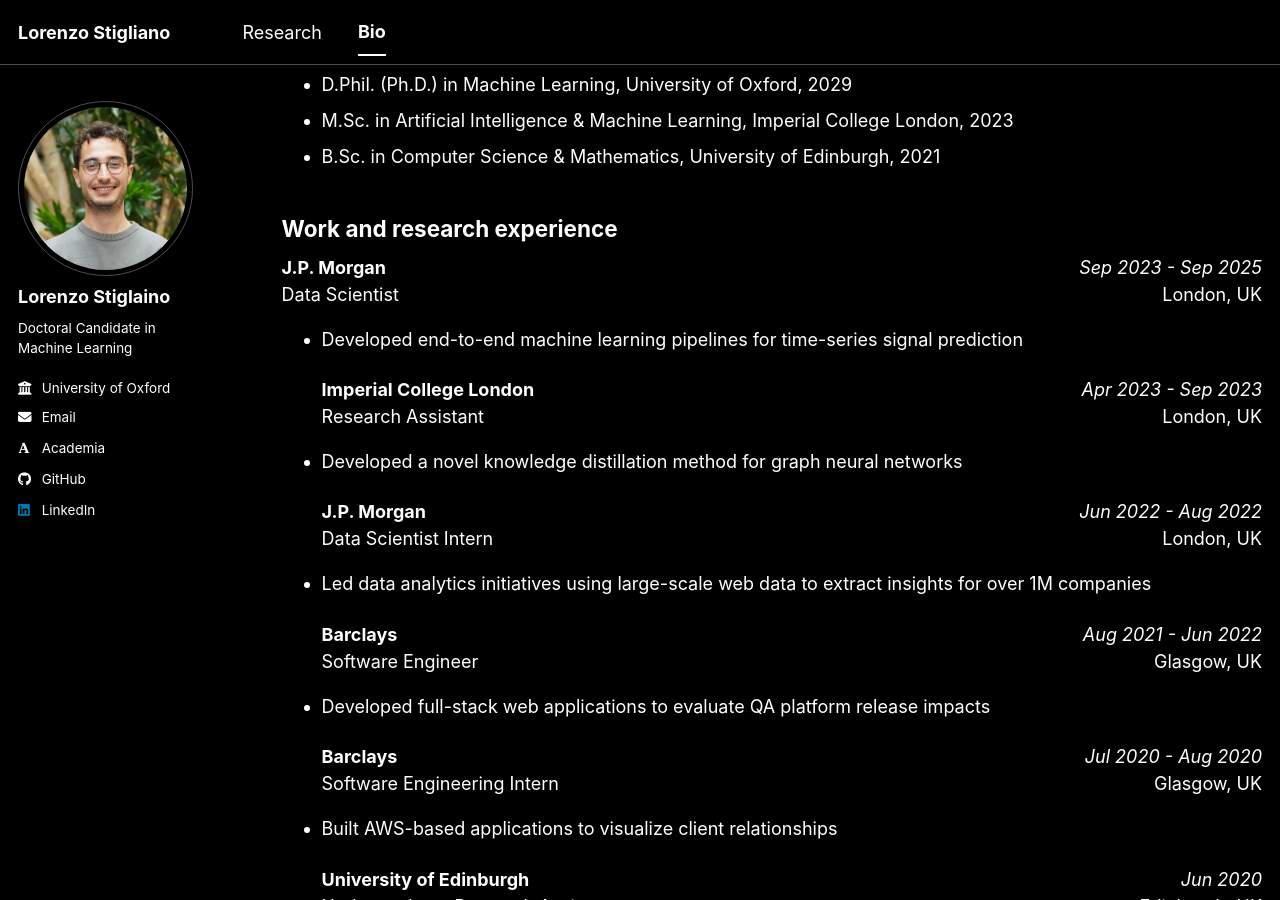
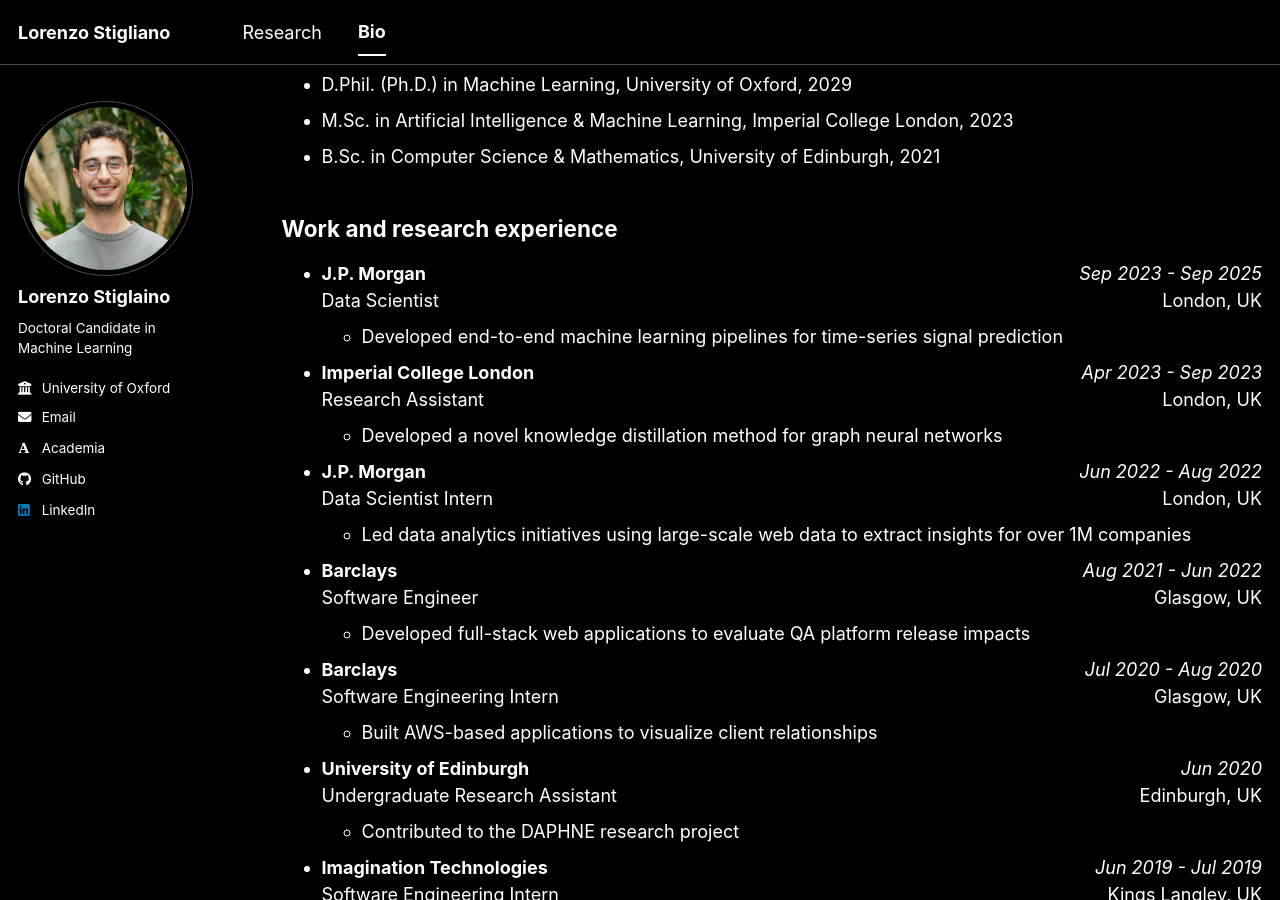
Before and after one commit to LorenzoStigliano/lorenzostigliano.github.io, a Jekyll site: the page built from _pages/cv.md, in a window 1280 px wide and 900 px high, scrolled down 511 px. Built offline with Jekyll 4.4.1, drawn with Linux system fonts in a browser that asks for light colours; some web fonts are replaced; a script bundle is joined from its source files by our own code; library files that are not in the unit come from our copies.

Commit message:
formatting

```diff
--- a/_pages/cv.md
+++ b/_pages/cv.md
@@ -24,75 +24,99 @@
 
 ## Work and research experience
 
-  <div style="display:flex; justify-content:space-between;">
-    <strong>J.P. Morgan</strong>
-    <span><em>Sep 2023 - Sep 2025</em></span>
-  </div>
-  <div style="display:flex; justify-content:space-between;">
-    <span>Data Scientist</span>
-    <span>London, UK</span>
-  </div>
-- Developed end-to-end machine learning pipelines for time-series signal prediction
-
-  <div style="display:flex; justify-content:space-between;">
-    <strong>Imperial College London</strong>
-    <span><em>Apr 2023 - Sep 2023</em></span>
-  </div>
-  <div style="display:flex; justify-content:space-between;">
-    <span>Research Assistant</span>
-    <span>London, UK</span>
-  </div>
-- Developed a novel knowledge distillation method for graph neural networks
-
-  <div style="display:flex; justify-content:space-between;">
-    <strong>J.P. Morgan</strong>
-    <span><em>Jun 2022 - Aug 2022</em></span>
-  </div>
-  <div style="display:flex; justify-content:space-between;">
-    <span>Data Scientist Intern</span>
-    <span>London, UK</span>
-  </div>
-- Led data analytics initiatives using large-scale web data to extract insights for over 1M companies
-
-  <div style="display:flex; justify-content:space-between;">
-    <strong>Barclays</strong>
-    <span><em>Aug 2021 - Jun 2022</em></span>
-  </div>
-  <div style="display:flex; justify-content:space-between;">
-    <span>Software Engineer</span>
-    <span>Glasgow, UK</span>
-  </div>
-- Developed full-stack web applications to evaluate QA platform release impacts
-
-  <div style="display:flex; justify-content:space-between;">
-    <strong>Barclays</strong>
-    <span><em>Jul 2020 - Aug 2020</em></span>
-  </div>
-  <div style="display:flex; justify-content:space-between;">
-    <span>Software Engineering Intern</span>
-    <span>Glasgow, UK</span>
-  </div>
-- Built AWS-based applications to visualize client relationships
-
-  <div style="display:flex; justify-content:space-between;">
-    <strong>University of Edinburgh</strong>
-    <span><em>Jun 2020</em></span>
-  </div>
-  <div style="display:flex; justify-content:space-between;">
-    <span>Undergraduate Research Assistant</span>
-    <span>Edinburgh, UK</span>
-  </div>
-- Contributed to the DAPHNE research project
-
-  <div style="display:flex; justify-content:space-between;">
-    <strong>Imagination Technologies</strong>
-    <span><em>Jun 2019 - Jul 2019</em></span>
-  </div>
-  <div style="display:flex; justify-content:space-between;">
-    <span>Software Engineering Intern</span>
-    <span>Kings Langley, UK</span>
-  </div>
-- Developed a full-stack application automating hardware emulator workflows
+<ul>
+  <li>
+    <div style="display:flex; justify-content:space-between;">
+      <strong>J.P. Morgan</strong>
+      <span><em>Sep 2023 - Sep 2025</em></span>
+    </div>
+    <div style="display:flex; justify-content:space-between;">
+      <span>Data Scientist</span>
+      <span>London, UK</span>
+    </div>
+    <ul>
+      <li>Developed end-to-end machine learning pipelines for time-series signal prediction</li>
+    </ul>
+  </li>
+  <li>
+    <div style="display:flex; justify-content:space-between;">
+      <strong>Imperial College London</strong>
+      <span><em>Apr 2023 - Sep 2023</em></span>
+    </div>
+    <div style="display:flex; justify-content:space-between;">
+      <span>Research Assistant</span>
+      <span>London, UK</span>
+    </div>
+    <ul>
+      <li>Developed a novel knowledge distillation method for graph neural networks</li>
+    </ul>
+  </li>
+  <li>
+    <div style="display:flex; justify-content:space-between;">
+      <strong>J.P. Morgan</strong>
+      <span><em>Jun 2022 - Aug 2022</em></span>
+    </div>
+    <div style="display:flex; justify-content:space-between;">
+      <span>Data Scientist Intern</span>
+      <span>London, UK</span>
+    </div>
+    <ul>
+      <li>Led data analytics initiatives using large-scale web data to extract insights for over 1M companies</li>
+    </ul>
+  </li>
+  <li>
+    <div style="display:flex; justify-content:space-between;">
+      <strong>Barclays</strong>
+      <span><em>Aug 2021 - Jun 2022</em></span>
+    </div>
+    <div style="display:flex; justify-content:space-between;">
+      <span>Software Engineer</span>
+      <span>Glasgow, UK</span>
+    </div>
+    <ul>
+      <li>Developed full-stack web applications to evaluate QA platform release impacts</li>
+    </ul>
+  </li>
+  <li>
+    <div style="display:flex; justify-content:space-between;">
+      <strong>Barclays</strong>
+      <span><em>Jul 2020 - Aug 2020</em></span>
+    </div>
+    <div style="display:flex; justify-content:space-between;">
+      <span>Software Engineering Intern</span>
+      <span>Glasgow, UK</span>
+    </div>
+    <ul>
+      <li>Built AWS-based applications to visualize client relationships</li>
+    </ul>
+  </li>
+  <li>
+    <div style="display:flex; justify-content:space-between;">
+      <strong>University of Edinburgh</strong>
+      <span><em>Jun 2020</em></span>
+    </div>
+    <div style="display:flex; justify-content:space-between;">
+      <span>Undergraduate Research Assistant</span>
+      <span>Edinburgh, UK</span>
+    </div>
+    <ul>
+      <li>Contributed to the DAPHNE research project</li>
+    </ul>
+  </li>
+  <li>
+    <div style="display:flex; justify-content:space-between;">
+      <strong>Imagination Technologies</strong>
+      <span><em>Jun 2019 - Jul 2019</em></span>
+    </div>
+    <div style="display:flex; justify-content:space-between;">
+      <span>Software Engineering Intern</span>
+      <span>Kings Langley, UK</span>
+    </div>
+    <ul>
+      <li>Developed a full-stack application automating hardware emulator workflows</li>
+    </ul>
+  </li>
+</ul>
 
 ## Awards and Prizes
 
```
